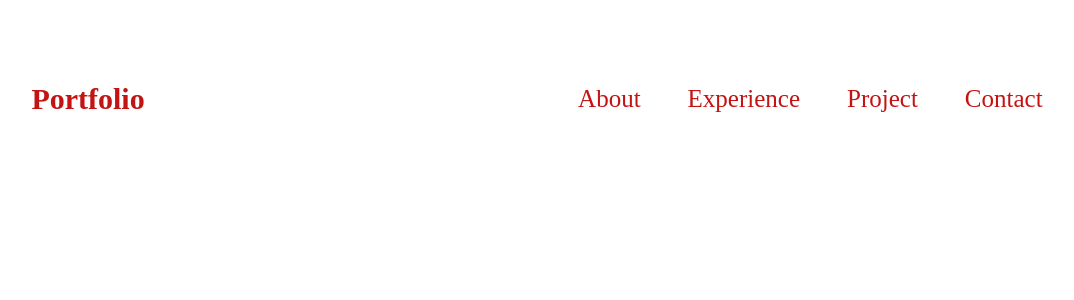
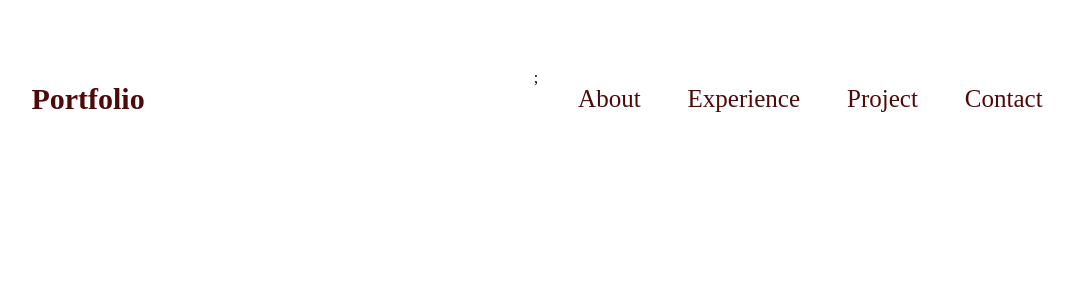
Before and after one commit to Rapcha01/webportofolio, a React (Create React App) app: page / in a window 1280 px wide. Shown: the top 300 px of the page, without its empty margins (103-1177 px from the left). Built offline with nearby package versions, Linux system fonts and the light colour scheme.

Commit message:
finish working on Navbar

```diff
--- a/src/components/Navbar/Navbar.module.css
+++ b/src/components/Navbar/Navbar.module.css
@@ -4,13 +4,10 @@
   position: relative;
   display: flex;
   align-items: center;
-
   justify-content: space-between;
   padding-top: 61px;
   z-index: 2;
   margin: 0 10%;
-
-
 }
 
 .title {
@@ -19,6 +16,12 @@
   text-decoration: none;
   color: var(--color-text);
 }
+
+
+.menuBtn {
+  display: none;
+}
+
 .menu {
   display: flex;
 }
@@ -29,25 +32,51 @@
   list-style: none;
 }
 
-.menuItems a{
+.menuItems a {
+  font-size: 25px;
+  color: var(--color-text);
   text-decoration: none;
-    color: var(--color-text);
-    font-size: 25px;
 }
 
-@media screen and (max-width:830px) {
-    .navbar{
+@media screen and (max-width: 830px) {
+  .navbar {
     flex-direction: column;
     align-items: flex-start;
   }
 
   .menu {
-        position:absolute;
+    position: absolute;
     right: 0;
     margin-right: 10%;
     flex-direction: column;
     align-items: flex-end;
     gap: 11px;
-        z-index:
+    z-index: 3;
+  }
+
+  .menuBtn {
+    display: block;
+    cursor: pointer;
+  }
+
+  .menuItems {
+    display: none;
+    flex-direction: column;
+    align-items: center;
+    gap: 13px;
+    border-radius: 10px;
+    background: rgb(25, 55, 109);
+    background: linear-gradient(
+      0deg,
+      rgba(25, 55, 109, 0.2) 0%,
+      rgba(25, 55, 109, 1) 100%
+    );
+    padding: 24px 33px;
+    box-shadow: 0 0 4px 0 rgba(0, 0, 0, 0.25);
+  }
+
+  .menuOpen {
+    display: flex;
+    z-index: 1;
   }
 }
--- a/src/components/Navbar/navbar.jsx
+++ b/src/components/Navbar/navbar.jsx
@@ -1,14 +1,33 @@
+import React, { useState } from "react";
+import styles from "./Navbar.module.css";
+import { getImageUrl } from "../../utils";
 
-import React from "react";
-import styles from "./Navbar.module.css";
 export const Navbar = () => {
+  const [usetate, setUseState] = useState();
+  const [menuOpen, setMenuOpen] = useState(false);
+
   return (
+    <nav className={styles.navbar}>
+      <a className={styles.title} href="/">
+        Portfolio
+      </a>
 
-        <nav className ={styles.navbar}>
-        <a  className ={styles.title} href="/">Portfolio</a>
-
-    <div className= {styles.menu}>
-        <ul className = {styles.menuItems}>
+      <div className={styles.menu}>
+        <img
+          className={styles.menuBtn}
+          src={
+            menuOpen
+              ? getImageUrl("/nav/closeIcon.png")
+              : getImageUrl("/nav/menuIcon.png")
+          }
+          alt="menu-btn"
+          onClick={() => setMenuOpen(!menuOpen)}
+        />
+        ;
+        <ul
+          className={`${styles.menuItems} ${menuOpen && styles.menuOpen}`}
+          onClick={() => setMenuOpen(false)}
+        >
           <li>
             <a href="#about">About</a>
           </li>
@@ -24,7 +43,5 @@
         </ul>
       </div>
     </nav>
-
-
   );
 };
--- a/src/utils.js
+++ b/src/utils.js
@@ -1,3 +1,3 @@
 export const getImageUrl = (path) => {
-    return new URL(`assets/${path}`, import.meta.url).href;
+    return new URL(`/assets/${path}`, import.meta.url).href;
 };
--- a/src/vars.css
+++ b/src/vars.css
@@ -1,9 +1,11 @@
 :root {
-    --color-text: #c31313;
+    /* Colours */
+    --color-text: #4e0909;
     --color-primary: #576cbc;
     --color-secondary: #19376d;
-    --color-dark: #0b2447;
-    --color-bg: #04152d;
+    --color-dark: #183052;
+    --color-bg: #609999;
 
+    /* Fonts */
     --font-roboto: "Roboto";
-}
+  }
```
Also changed, not shown: assets/Hero/hero.png (renamed from assets/2022_ani_cartoon_28.jpg), src/components/Hero/Hero.jsx (added), src/components/Hero/hero.module.css (added). Lines whose indentation alone changed are shown as unchanged.
